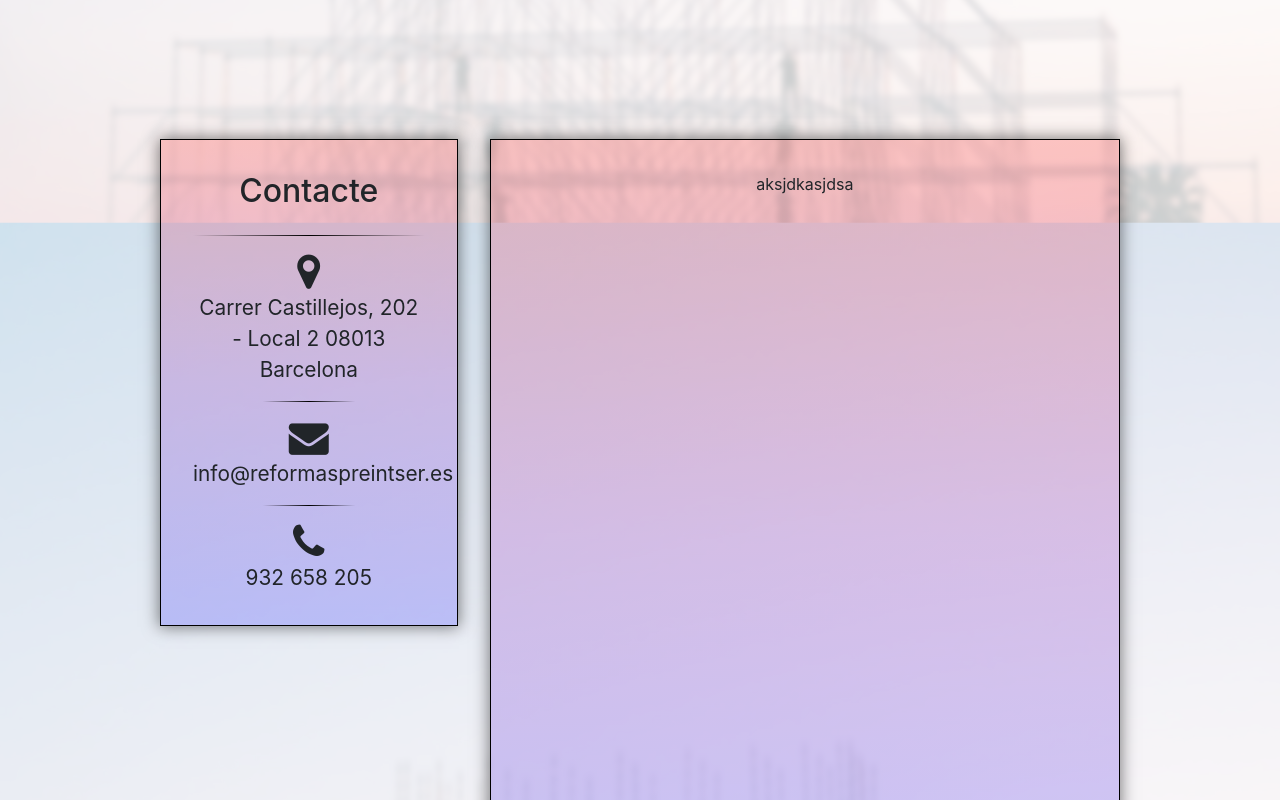
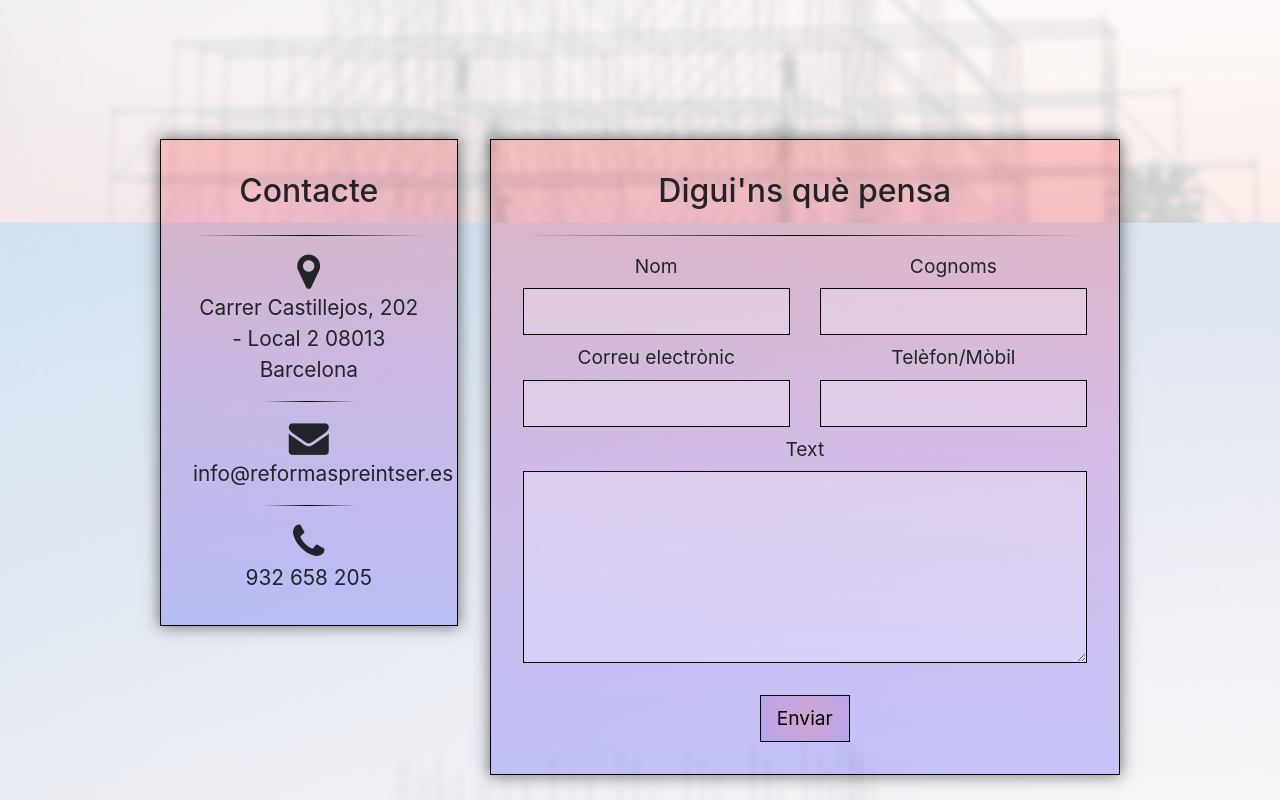
Before and after one commit to Artagok/preintser, a React (Create React App) app: page / in a window 1280 px wide. Shown: the part 1640-2440 px from the top of the page. Built offline with nearby package versions, Linux system fonts and the light colour scheme.

Commit message:
24/12/2019 Contact Form

```diff
--- a/package.json
+++ b/package.json
@@ -4,12 +4,14 @@
   "private": true,
   "dependencies": {
     "bootstrap": "^4.4.1",
+    "formik": "^2.0.8",
     "react": "^16.12.0",
     "react-dom": "^16.12.0",
     "react-html-parser": "^2.0.2",
     "react-responsive-carousel": "^3.1.51",
-    "react-scripts": "3.2.0",
-    "reactstrap": "^8.1.1"
+    "react-scripts": "^3.3.0",
+    "reactstrap": "^8.1.1",
+    "yup": "^0.28.0"
   },
   "scripts": {
     "start": "react-scripts start",
--- a/src/compontents/Contact.css
+++ b/src/compontents/Contact.css
@@ -51,8 +51,39 @@
   );
 }
 
+/* === Contact Form === */
 #form-wrapper {
   width: 60%;
   flex-grow: 1;
-  height: 800px;
+  font-size: 1.2rem;
 }
+.form-col {
+  display: flex;
+  flex-direction: column;
+}
+#text {
+  height: 12rem;
+}
+input, textarea {
+  background-color: rgba(255, 255, 255, .25);
+  border: solid 1px black;
+  padding: .5rem 1rem;
+}
+.form-error {
+  border: solid 1px red;
+  box-shadow: 0px 0px 8px 1px rgba(255, 0, 0, .8);
+}
+.col-md-6 {
+  margin: 0 0 .5rem 0;
+}
+form button {
+  margin: 2rem 0 0 0;
+  padding: .5rem 1rem;
+  border: 1px solid black;
+  background: radial-gradient(
+    circle,
+    rgba(255, 0, 0, 0.15) 0%,
+    rgba(127, 0, 170, 0.15) 90%,
+    rgba(0, 0, 255, 0.15) 100%
+  );
+}
--- a/src/compontents/Contact.js
+++ b/src/compontents/Contact.js
@@ -2,7 +2,29 @@ import React, { useState, useEffect } from "react";
 import { LangContext } from "../lang-context";
 import "./Contact.css";
 import ReactHtmlParser from "react-html-parser";
-import { Button } from "reactstrap";
+import { Button, Row, Col } from "reactstrap";
+import { Formik, ErrorMessage } from "formik";
+import * as Yup from "yup";
+
+// Schema for Contact Form
+const formSchema = Yup.object().shape({
+  name: Yup.string()
+    .min(1, "No pot ser buit")
+    .max(30, "Nom massa llarg")
+    .required("Aquest camp és obligatori"),
+  surname: Yup.string()
+    .min(1, "No pot ser buit")
+    .max(60, "Cognom massa llarg")
+    .required("Aquest camp és obligatori"),
+  email: Yup.string()
+    .email("Introdueix un correu vàlid")
+    .required("Aquest camp és obligatori"),
+  phone: Yup.string().matches(
+    /^\+?([0-9]|\s)*$/i,
+    "Introdueix un número de telèfon vàlid"
+  ),
+  text: Yup.string().required("Aquest camp és obligatori")
+});
 
 const sendMail = () => {
   window.Email.send({
@@ -45,9 +67,7 @@ const Contact = props => {
               <hr></hr>
               <div className="grid-container">
                 <i class="fa fa-map-marker" aria-hidden="true"></i>
-                <p>
-                  Carrer Castillejos, 202 - Local 2 08013 Barcelona
-                </p>
+                <p>Carrer Castillejos, 202 - Local 2 08013 Barcelona</p>
                 <hr></hr>
                 <i class="fa fa-envelope" aria-hidden="true"></i>
                 <p>info@reformaspreintser.es</p>
@@ -57,7 +77,88 @@ const Contact = props => {
               </div>
             </div>
             <div className="contact-box" id="form-wrapper">
-              aksjdkasjdsa
+              <h2>{lang.contact.form.title}</h2>
+              <hr></hr>
+              <Formik
+                initialValues={{
+                  name: "",
+                  surname: "",
+                  email: "",
+                  phone: "",
+                  text: ""
+                }}
+                validationSchema={formSchema}
+              >
+                {({ values, errors, touched, handleChange, handleBlur }) => (
+                  <form>
+                    <Row>
+                      <Col md="6" className="form-col">
+                        <label htmlFor="name">{lang.contact.form.name}</label>
+                        <input
+                          type="text"
+                          name="name"
+                          id="name"
+                          onChange={handleChange}
+                          onBlur={handleBlur}
+                          value={values.name}
+                          className={
+                            touched.name && errors.name ? "form-error" : null
+                          }
+                        />
+                        <ErrorMessage name="name" />
+                      </Col>
+                      <Col md="6" className="form-col">
+                        <label htmlFor="">{lang.contact.form.surname}</label>
+                        <input
+                          type="text"
+                          name="surname"
+                          id="surname"
+                          onChange={handleChange}
+                          onBlur={handleBlur}
+                          value={values.surname}
+                        />
+                      </Col>
+                    </Row>
+                    <Row>
+                      <Col md="6" className="form-col">
+                        <label htmlFor="email">{lang.contact.form.email}</label>
+                        <input
+                          type="email"
+                          name="email"
+                          id="email"
+                          onChange={handleChange}
+                          onBlur={handleBlur}
+                          value={values.email}
+                        />
+                      </Col>
+                      <Col md="6" className="form-col">
+                        <label htmlFor="phone">{lang.contact.form.phone}</label>
+                        <input
+                          type="tel"
+                          name="phone"
+                          id="phone"
+                          onChange={handleChange}
+                          onBlur={handleBlur}
+                          value={values.phone}
+                        />
+                      </Col>
+                    </Row>
+                    <Row>
+                      <Col className="form-col">
+                        <label htmlFor="text">{lang.contact.form.text}</label>
+                        <textarea
+                          name="text"
+                          id="text"
+                          onChange={handleChange}
+                          onBlur={handleBlur}
+                          value={values.text}
+                        />
+                      </Col>
+                    </Row>
+                    <button type="submit">{lang.contact.form.button}</button>
+                  </form>
+                )}
+              </Formik>
             </div>
           </div>
         </div>
@@ -66,4 +167,8 @@ const Contact = props => {
   );
 };
 
+const FormError = (touched, message) => {
+  return touched ? <pre>{message}</pre> : <p>NOT touched</p>;
+};
+
 export default Contact;
--- a/src/lang-context.js
+++ b/src/lang-context.js
@@ -33,7 +33,15 @@ export const langs = {
       box: {
         title: "Contacte"
       },
-      form: {}
+      form: {
+        title: "Digui'ns què pensa",
+        name: "Nom",
+        surname: "Cognoms",
+        email: "Correu electrònic",
+        phone: "Telèfon/Mòbil",
+        text: "Text",
+        button: "Enviar"
+      }
     }
   },
   es: {
@@ -69,7 +77,15 @@ export const langs = {
       box: {
         title: "Contacto"
       },
-      form: {}
+      form: {
+        title: "Díganos qué piensa",
+        name: "Nombre",
+        surname: "Apellidos",
+        email: "Correo electrónico",
+        phone: "Teléfono/Móvil",
+        text: "Texto",
+        button: "Enviar"
+      }
     }
   },
   en: {
@@ -104,7 +120,15 @@ export const langs = {
       box: {
         title: "Contact"
       },
-      form: {}
+      form: {
+        title: "Tell us what you think",
+        name: "Name",
+        surname: "Surname",
+        email: "e-mail",
+        phone: "Phone/Mobile",
+        text: "Text",
+        button: "Submit"
+      }
     }
   }
 };
```
Also changed, not shown: 1 other file (tests, documents, lock files or other folders).
